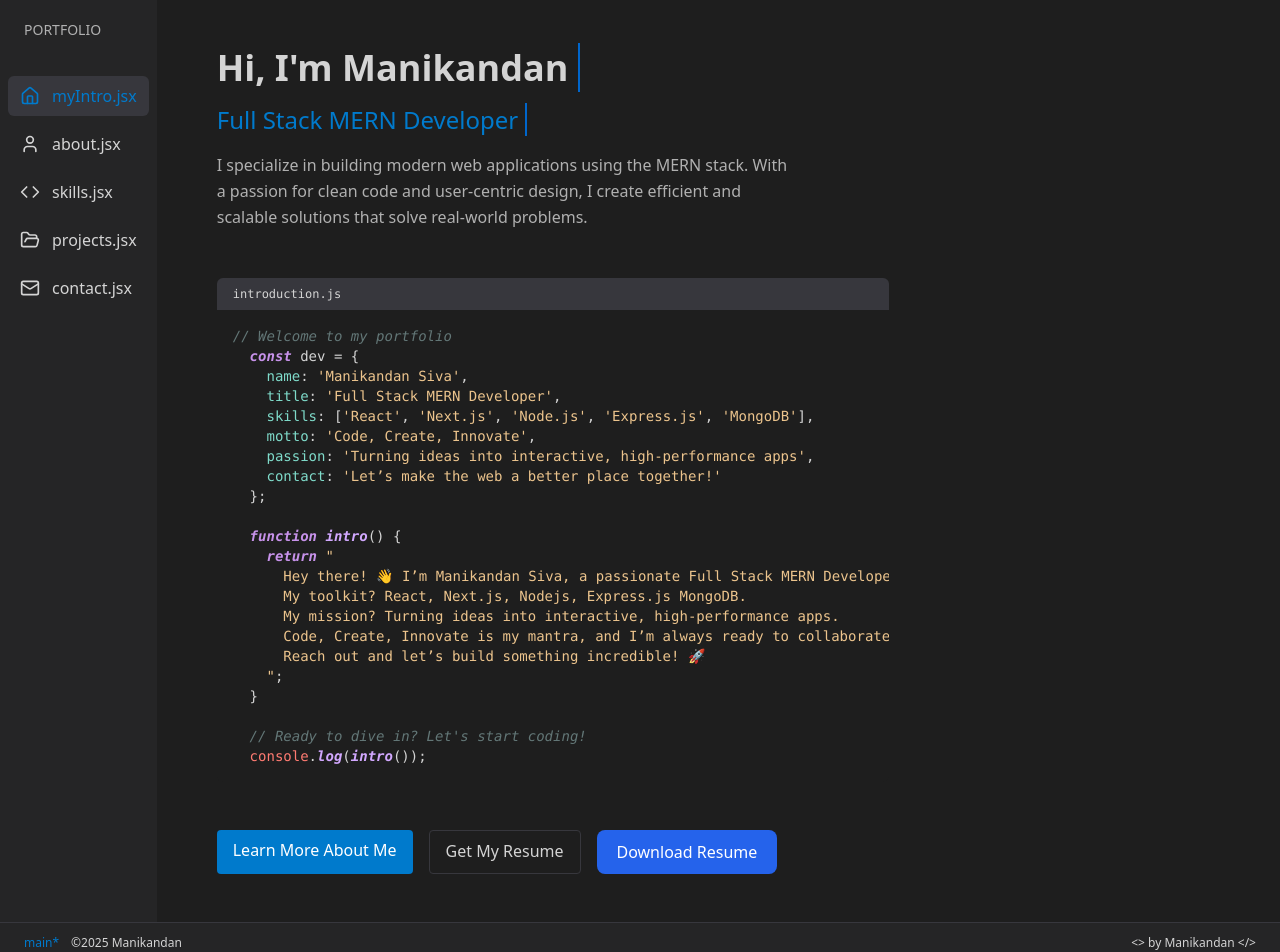
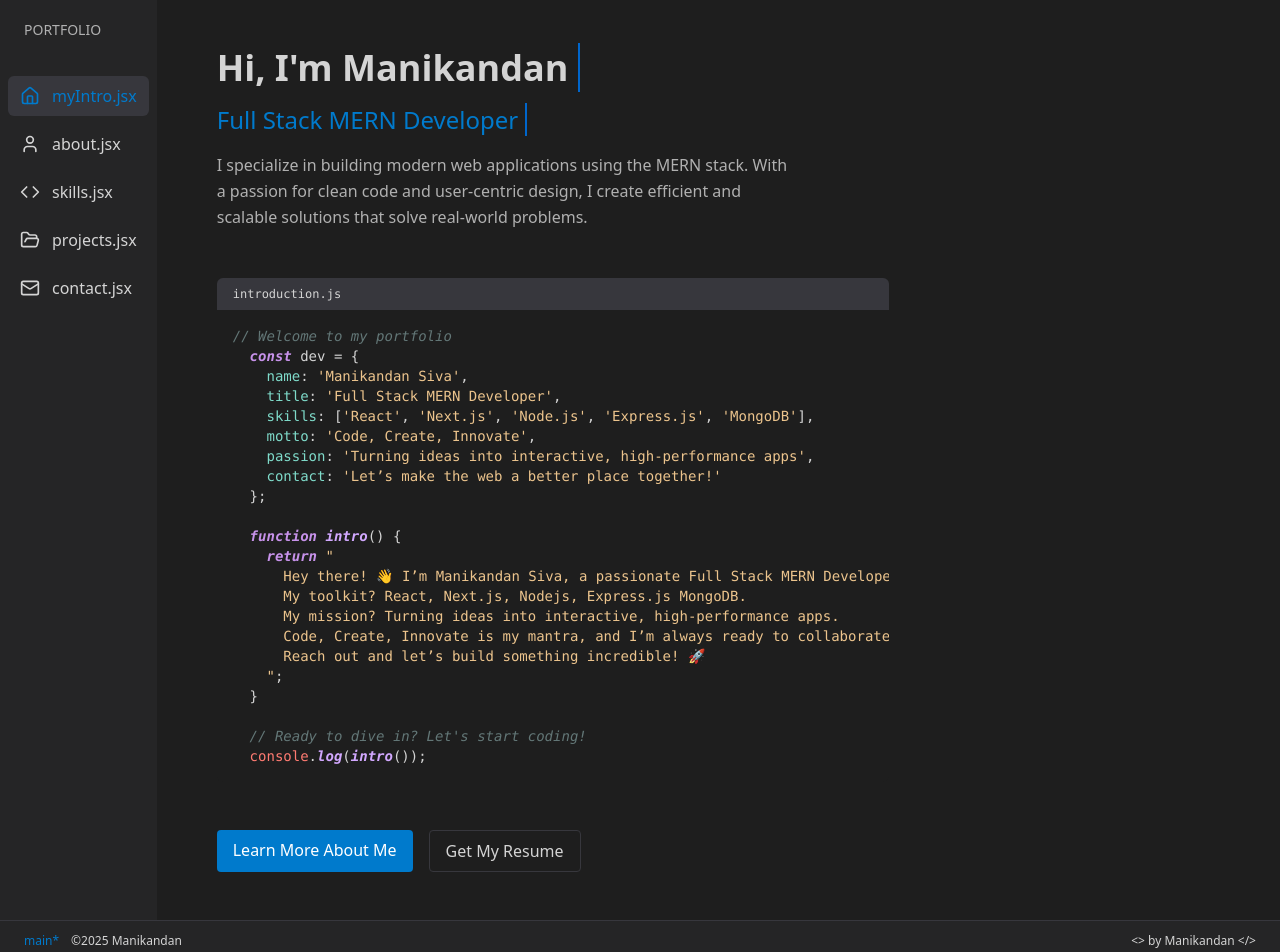
Before and after one commit to ManiPrithvi7/editorPortfolio, a React (Vite) app: page / in a window 1280 px wide. Shown: the top 952 px of the page. Built offline with nearby package versions, Linux system fonts and the light colour scheme; what tailwind-highlightjs would draw is missing.

Commit message:
resume download fixed

```diff
--- a/src/pages/Home.tsx
+++ b/src/pages/Home.tsx
@@ -84,10 +84,10 @@ const Home = () => {
           Get My Resume
         </a>
 
-        <DownloadResumeButton
+        {/* <DownloadResumeButton
           resumeUrl="editorPortfolio/public/manikandanResume.pdf" // Path to your PDF in public folder
           fileName="Manikandan_Resume.pdf"
-        />
+        /> */}
       </div>
     </section>
   );
```
